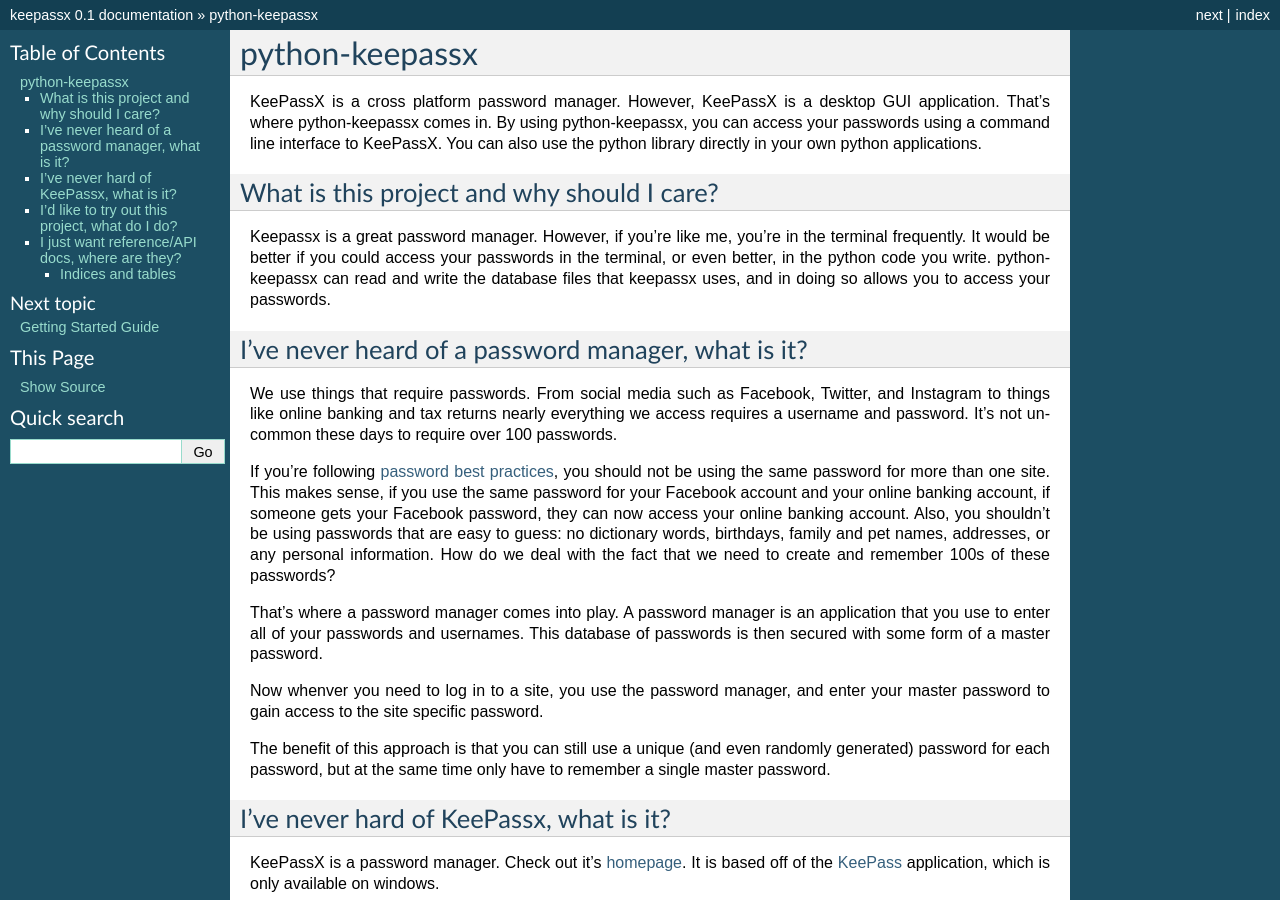
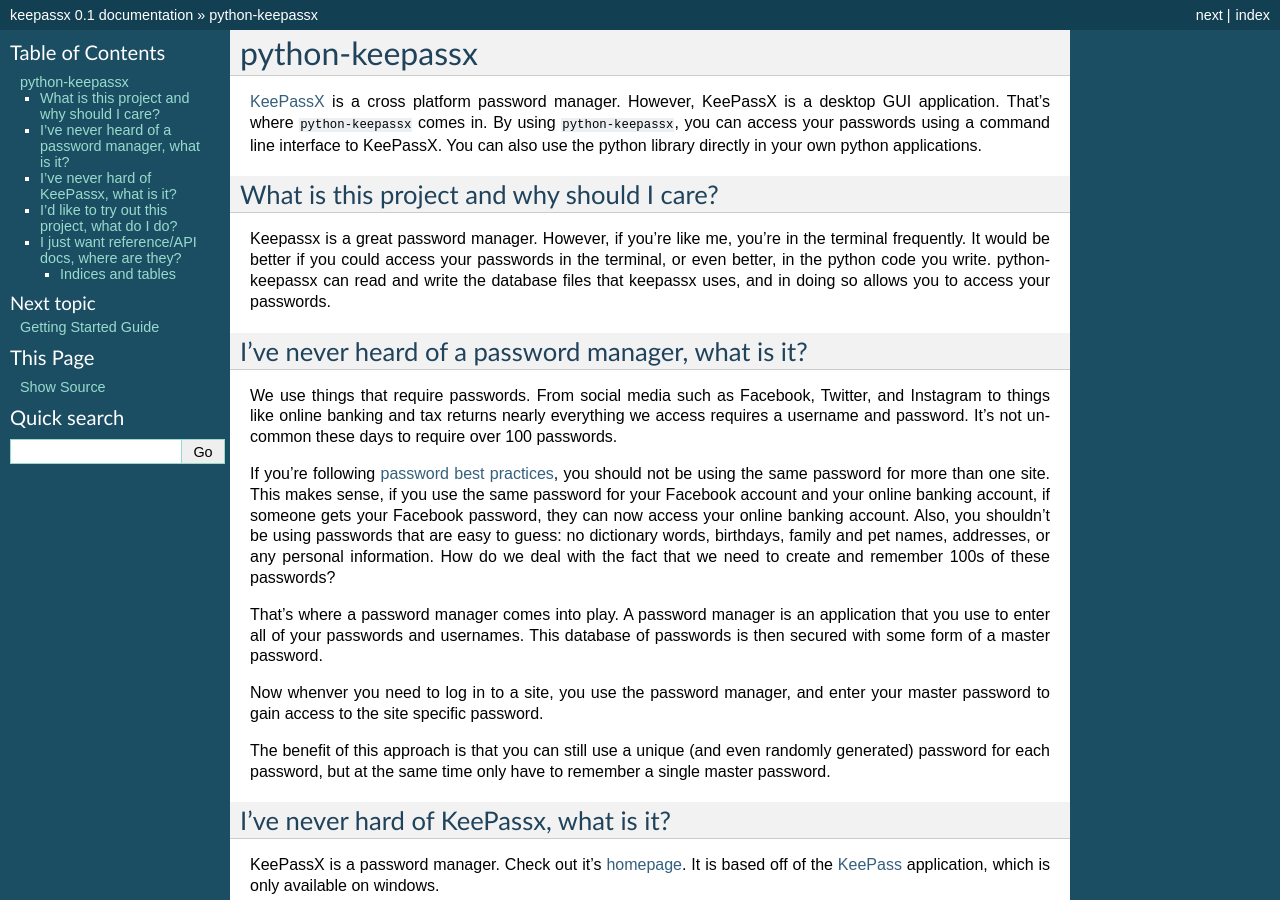
Before and after one commit to jamesls/python-keepassx, a Sphinx documentation site: the page built from docs/index.rst, in a window 1280 px wide and 900 px high. Built offline with Sphinx 7.4.7, drawn with Linux system fonts in a browser that asks for light colours.

Commit message:
Add links for keeepassx

```diff
--- a/docs/index.rst
+++ b/docs/index.rst
@@ -2,10 +2,11 @@
 python-keepassx
 ===============
 
-KeePassX is a cross platform password manager.  However, KeePassX is a desktop
-GUI application.  That's where python-keepassx comes in.  By using python-keepassx,
-you can access your passwords using a command line interface to KeePassX.  You can
-also use the python library directly in your own python applications.
+`KeePassX`_ is a cross platform password manager.  However, KeePassX is a desktop
+GUI application.  That's where ``python-keepassx`` comes in.  By using
+``python-keepassx``, you can access your passwords using a command line
+interface to KeePassX.  You can also use the python library directly in your
+own python applications.
 
 
 What is this project and why should I care?
```
Also changed, not shown: other parts of docs/index.rst (+1 -0 lines).
